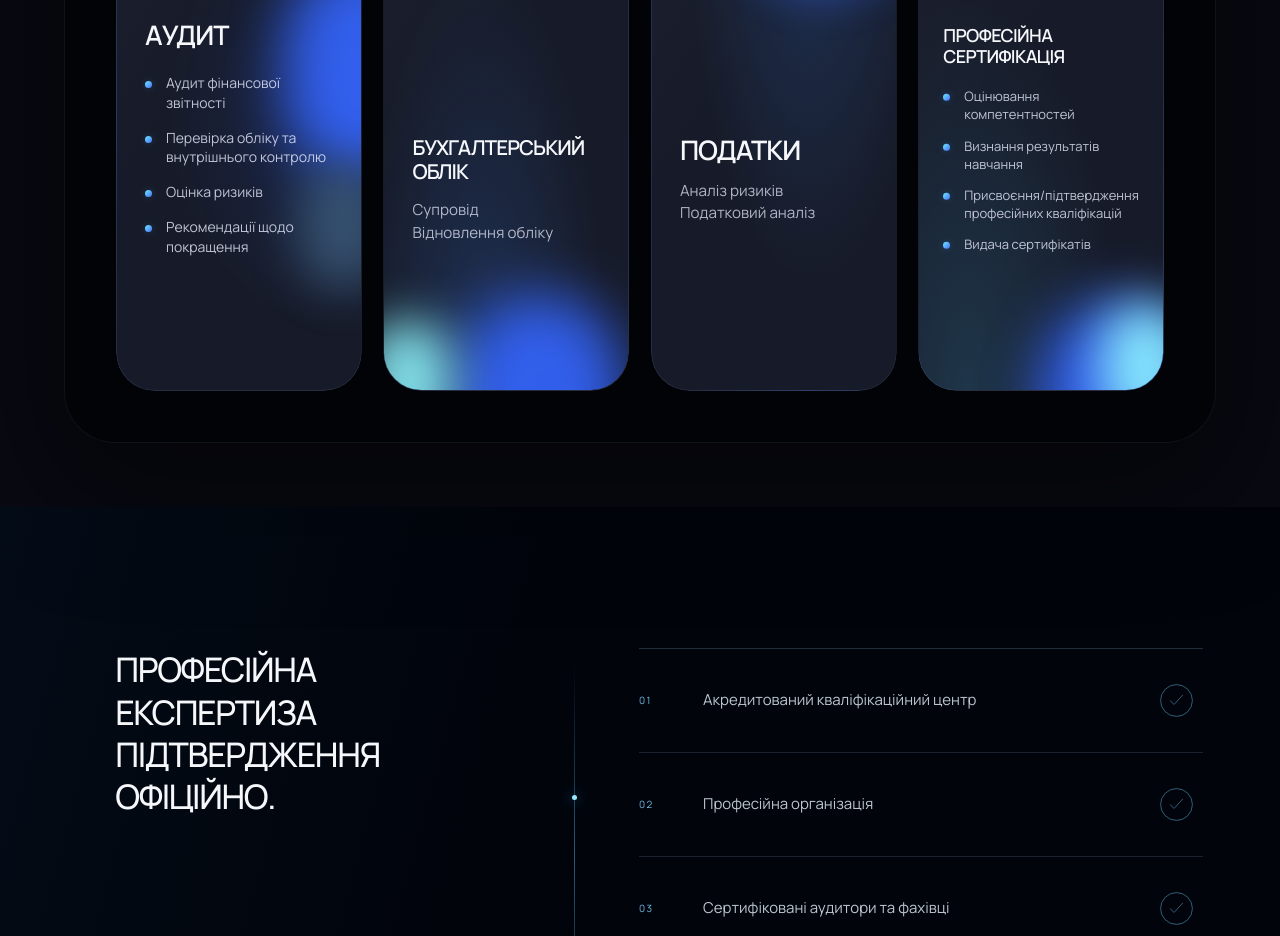
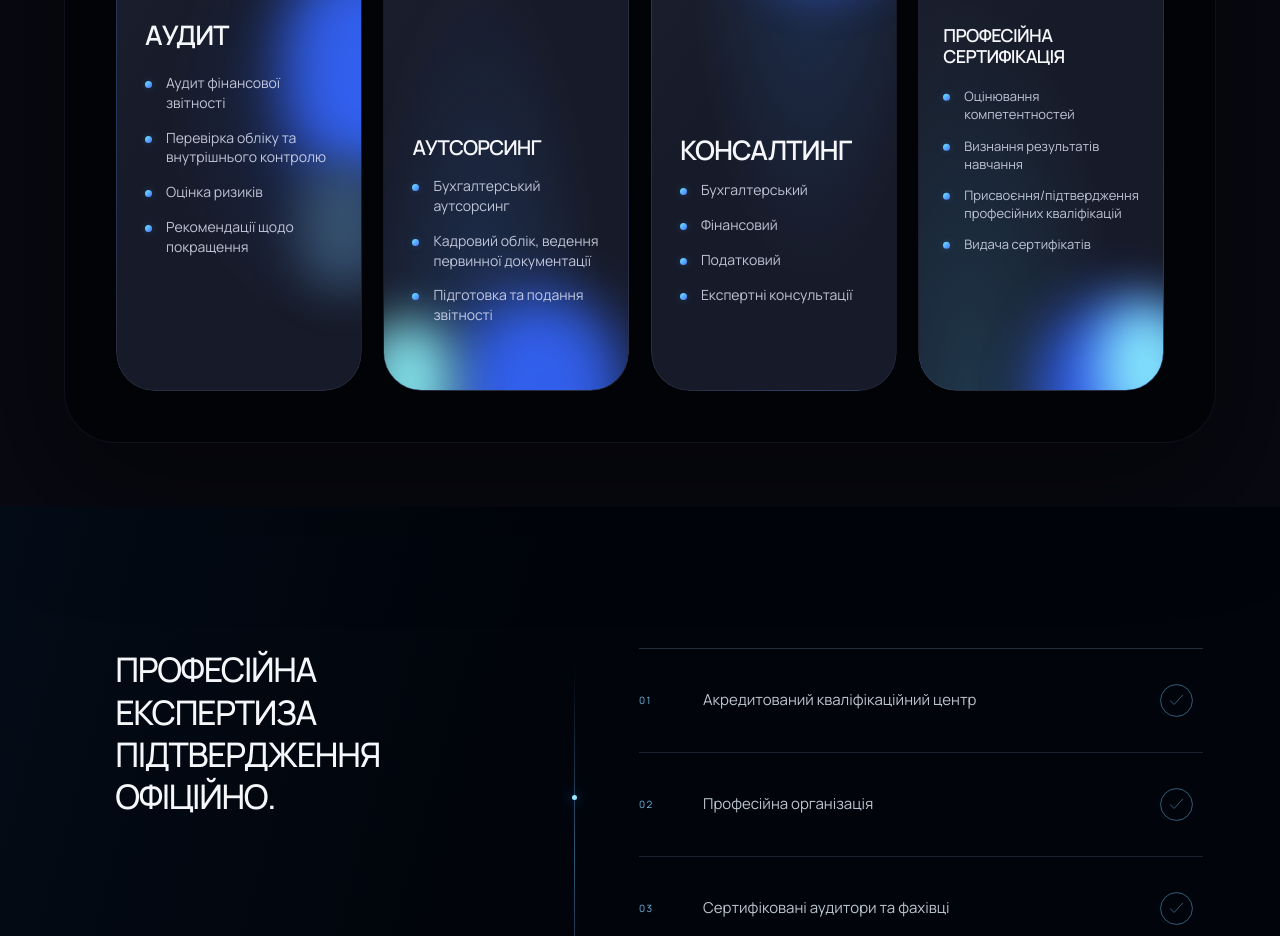
Before and after one commit to dnagorna3817-spec/website_akc_main, a Next.js app: page /about in a window 1280 px wide. Shown: the part 2240-3176 px from the top of the page. Built offline with nearby package versions, Linux system fonts and the light colour scheme.

Commit message:
Update Outsourcing and Consulting service cards to approved content

```diff
--- a/app/about/page.tsx
+++ b/app/about/page.tsx
@@ -12,8 +12,8 @@ const metrics = [
 
 const services = [
   ["АУДИТ", "аудит фінансової звітності", "перевірка обліку та внутрішнього контролю", "ribbons"],
-  ["БУХГАЛТЕРСЬКИЙ ОБЛІК", "Супровід", "Відновлення обліку", "lens"],
-  ["ПОДАТКИ", "Аналіз ризиків", "Податковий аналіз", "wave"],
+  ["АУТСОРСИНГ", "Бухгалтерський аутсорсинг", "Кадровий облік і ведення первинної документації", "lens"],
+  ["КОНСАЛТИНГ", "Бухгалтерський", "Фінансовий", "wave"],
   ["ПРОФЕСІЙНА СЕРТИФІКАЦІЯ", "Оцінювання компетентностей", "Визнання результатів навчання", "orbit"],
 ]
 
@@ -463,6 +463,19 @@ function AboutPage() {
                       <li>Оцінка ризиків</li>
                       <li>Рекомендації щодо покращення</li>
                     </ul>
+                  ) : index === 1 ? (
+                    <ul className="service__bullet-list">
+                      <li>Бухгалтерський аутсорсинг</li>
+                      <li>Кадровий облік, ведення первинної документації</li>
+                      <li>Підготовка та подання звітності</li>
+                    </ul>
+                  ) : index === 2 ? (
+                    <ul className="service__bullet-list">
+                      <li>Бухгалтерський</li>
+                      <li>Фінансовий</li>
+                      <li>Податковий</li>
+                      <li>Експертні консультації</li>
+                    </ul>
                   ) : index === 3 ? (
                     <ul className="service__bullet-list">
                       <li>Оцінювання компетентностей</li>
```
